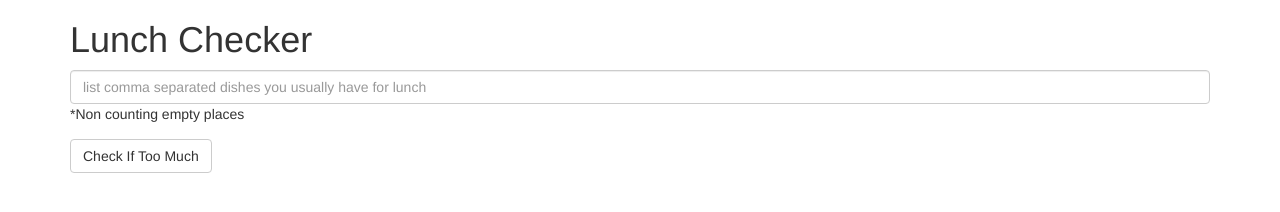
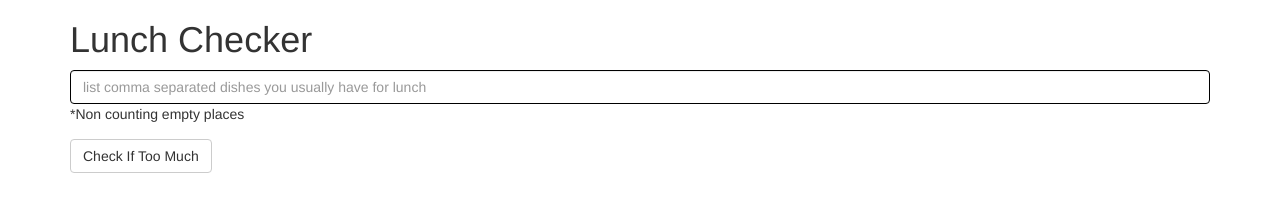
Before and after one commit to alb-github/angularJS-tutorial, a plain HTML site: page module1-solution/index.html in a window 1280 px wide. Drawn offline with Linux system fonts and the light colour scheme.

Commit message:
All bonuses done

```diff
--- a/module1-solution/index.html
+++ b/module1-solution/index.html
@@ -14,10 +14,12 @@
    <div class="container" ng-controller="LunchCheckController">
      <h1>Lunch Checker</h1>
   	 <div class="form-group">
-  		 <input id="lunch-menu" type="text"
-  		 placeholder="list comma separated dishes you usually have for lunch"
-  		 class="form-control"
-       ng-model="lunch">
+  		 <input id="lunch-menu"
+        type="text"
+  		  placeholder="list comma separated dishes you usually have for lunch"
+  		  class="form-control"
+        ng-model="lunch"
+        style="border-color:{{messageColor}}">
        *Non counting empty places
   	 </div>
   	 <div class="form-group">
```
